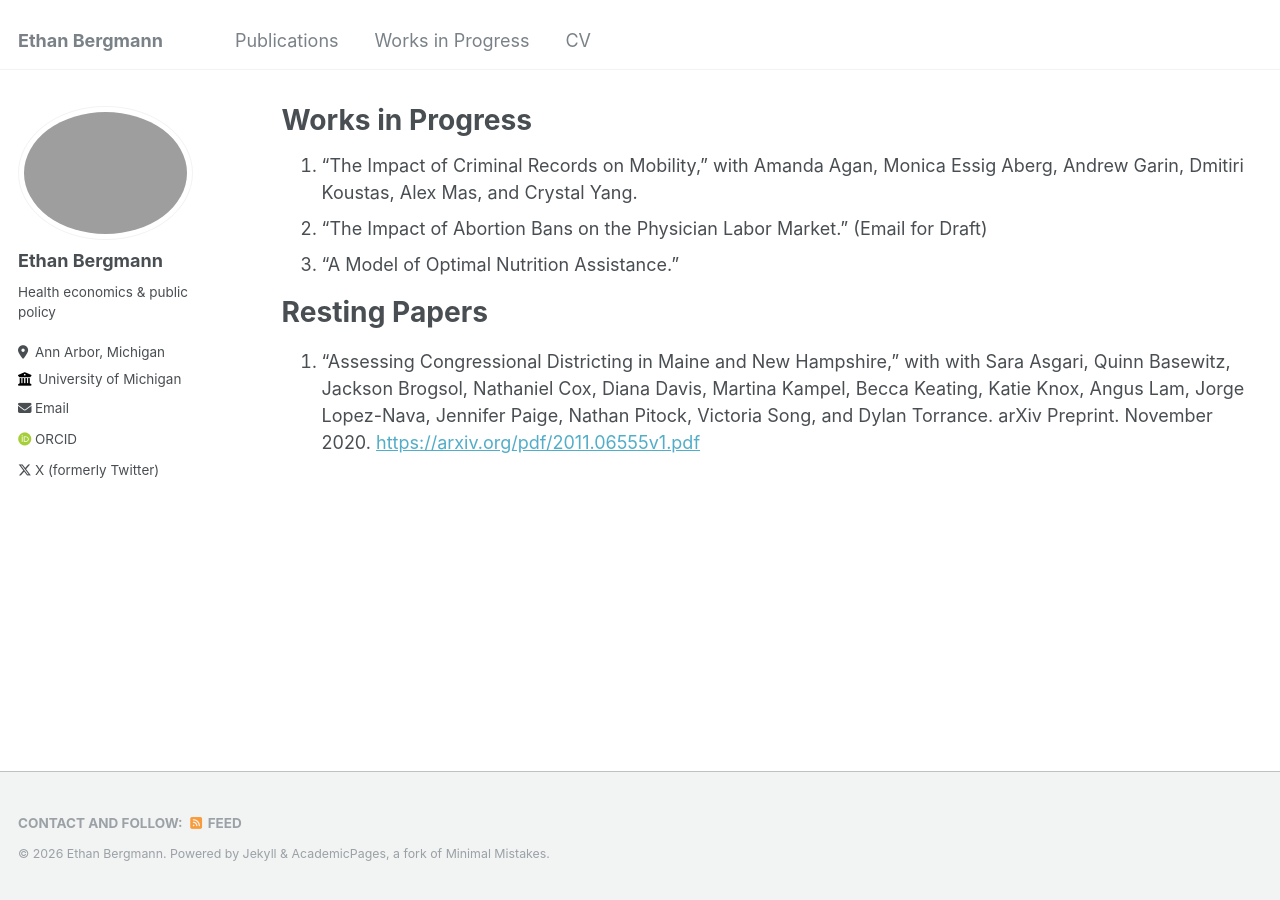
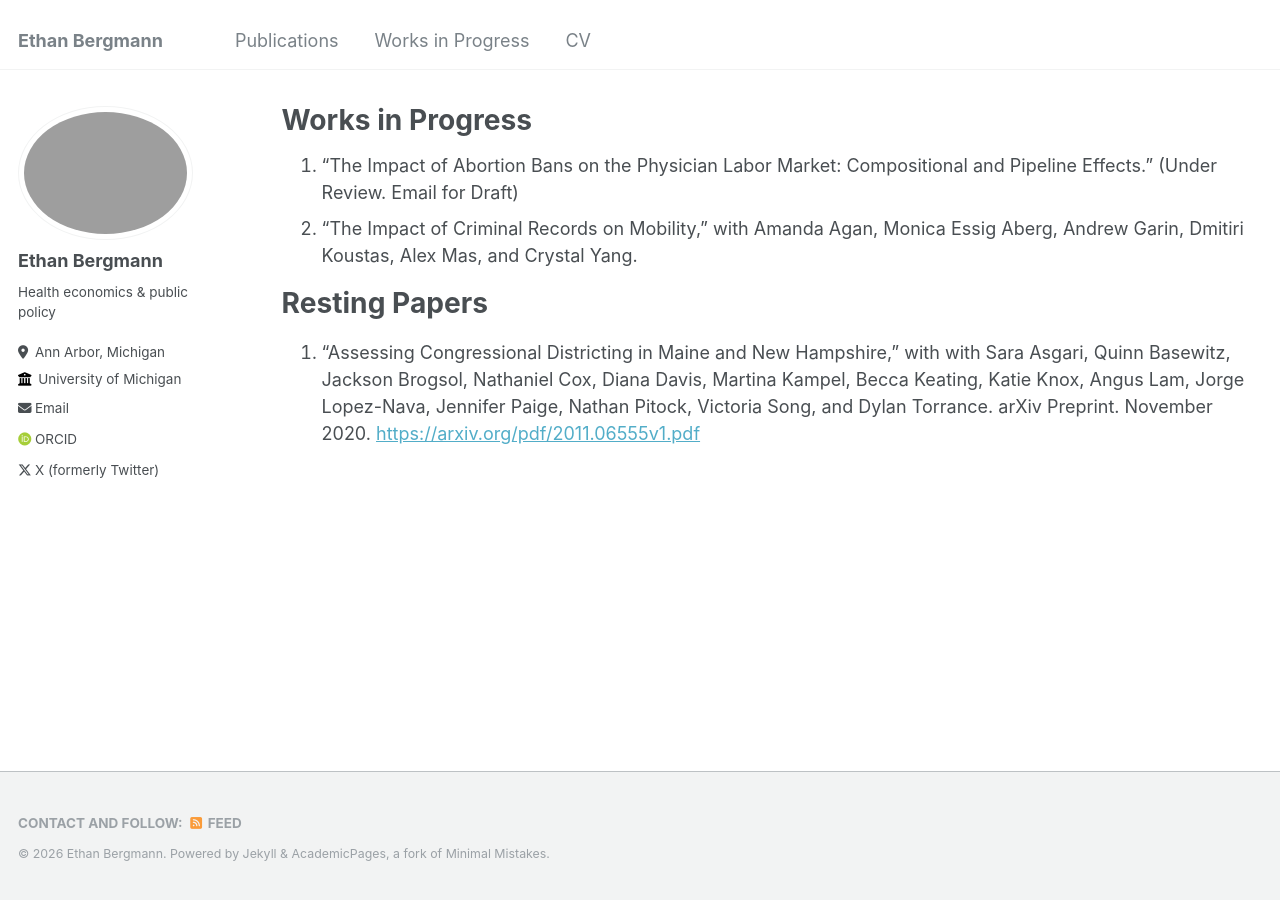
Before and after one commit to ethankbergmann/ethankbergmann.github.io, a Jekyll site: the page built from _pages/works_in_progress.md, in a window 1280 px wide. Built offline with Jekyll 4.4.1, drawn with Linux system fonts in a browser that asks for light colours; some web fonts are replaced.

Commit message:
Revise works in progress and resting papers section
Updated the list of works in progress and updated a new paper title.

```diff
--- a/_pages/works_in_progress.md
+++ b/_pages/works_in_progress.md
@@ -5,9 +5,8 @@ permalink: /works_in_progress/
 author_profile: true
 ---
 
-1. "The Impact of Criminal Records on Mobility," with Amanda Agan, Monica Essig Aberg, Andrew Garin, Dmitiri Koustas, Alex Mas, and Crystal Yang.
-2. "The Impact of Abortion Bans on the Physician Labor Market." (Email for Draft)
-3. "A Model of Optimal Nutrition Assistance."
+1. "The Impact of Abortion Bans on the Physician Labor Market: Compositional and Pipeline Effects." (Under Review. Email for Draft)
+2. "The Impact of Criminal Records on Mobility," with Amanda Agan, Monica Essig Aberg, Andrew Garin, Dmitiri Koustas, Alex Mas, and Crystal Yang.
 
 Resting Papers
 =====
```
